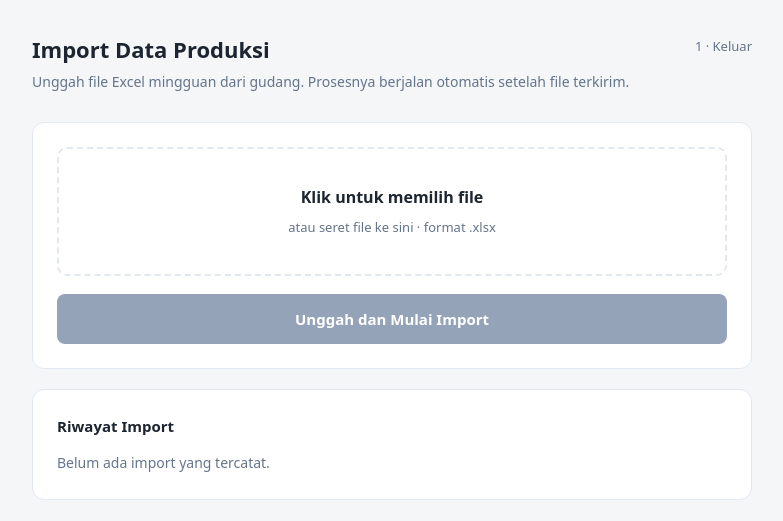
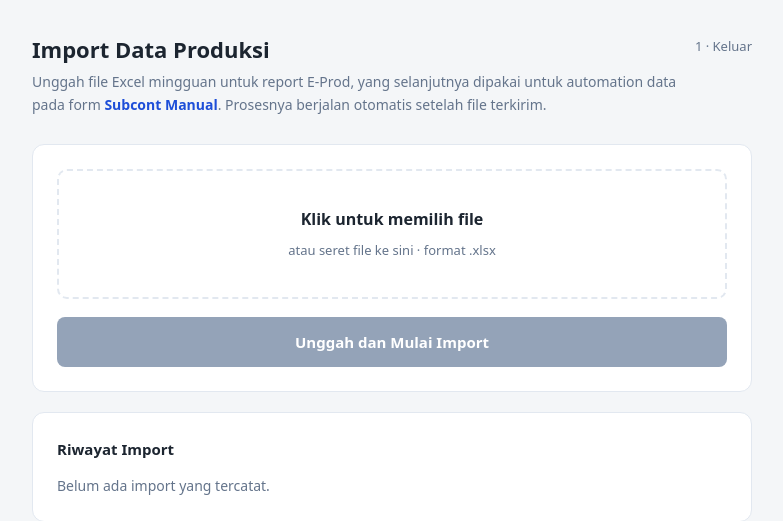
Before and after one commit to RivaroFarrelino/subcont-import-service, a Flask app: page / in a window 1280 px wide. Shown: the top 521 px of the page, without its empty margins (248-1031 px from the left). Run offline with Flask 3, Linux system fonts and the light colour scheme; the visitor is signed in with stand-in values (Sample User, id 1); data that the repository does not hold is empty.

Commit message:
Enhance instructions for Excel file upload
Updated the sub paragraph to provide clearer instructions for uploading Excel files for E-Prod reporting and automation.

```diff
--- a/templates/index.html
+++ b/templates/index.html
@@ -92,6 +92,8 @@
   .tag.run { background: var(--brand-soft); color: var(--brand); }
   .tag.warn { background: var(--warn-soft); color: var(--warn); }
   .empty { color: var(--muted); font-size: 14px; }
+  .sub a { color: var(--brand); text-decoration: none; font-weight: 600; }
+  .sub a:hover { text-decoration: underline; }
   .kepala { display: flex; align-items: flex-start; justify-content: space-between; gap: 16px; }
   .keluar { color: var(--muted); font-size: 13px; text-decoration: none; white-space: nowrap; padding-top: 4px; }
   .keluar:hover { color: var(--brand); text-decoration: underline; }
@@ -103,7 +105,7 @@
   <div class="kepala">
     <div>
       <h1>Import Data Produksi</h1>
-      <p class="sub">Unggah file Excel mingguan dari gudang. Prosesnya berjalan otomatis setelah file terkirim.</p>
+      <p class="sub">Unggah file Excel mingguan untuk report E-Prod, yang selanjutnya dipakai untuk automation data pada form <a href="https://script.google.com/macros/s/AKfycbzLb2AfrrkdiuXSOsqqxSvgZh87Edet96mIeIGOHR5vpc-Mc1bMW_GQF7wlWcOd_lUwag/exec" target="_blank" rel="noopener">Subcont Manual</a>. Prosesnya berjalan otomatis setelah file terkirim.</p>
     </div>
     <a class="keluar" href="/logout">{{ pengguna }} &middot; Keluar</a>
   </div>
```
